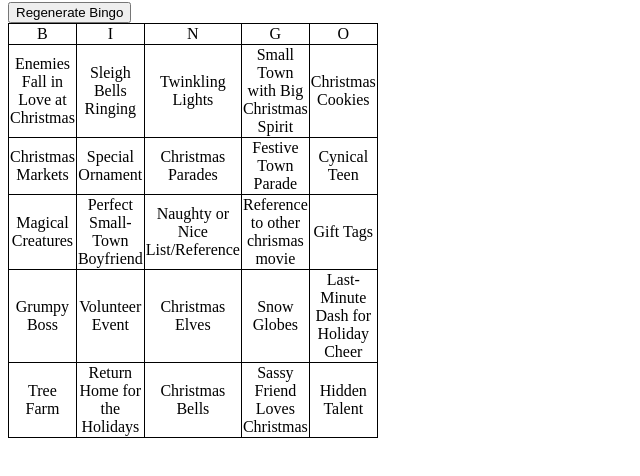
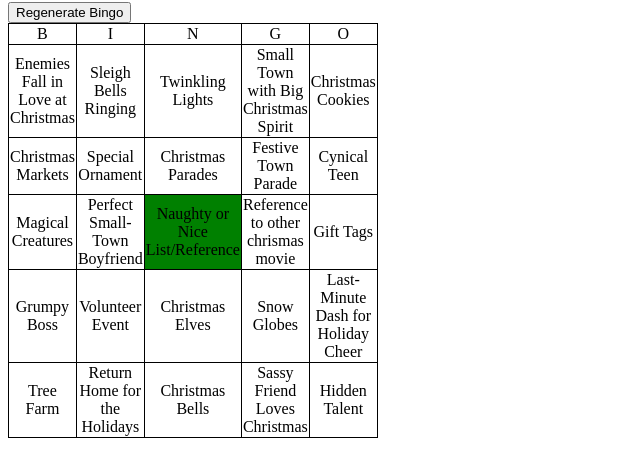
Before and after one commit to spencebeecher/spencebeecher.github.io, a plain HTML site: page index.html in a window 1280 px wide. Shown: the part 78-554 px from the top of the page, without its empty margins (0-640 px from the left). Drawn offline with Linux system fonts and the light colour scheme.

Commit message:
free place

```diff
--- a/index.html
+++ b/index.html
@@ -328,6 +328,10 @@
             const cells = document.querySelectorAll('.cell');
             cells.forEach((cell, index) => {
                 if (index < christmasTropes.length) {
+                    if (index === 12) {
+                        cell.textContent = 'FREE';
+                        cell.classList.add('marked_green');
+                    }
                     cell.textContent = christmasTropes[index];
                 }
             });
```
